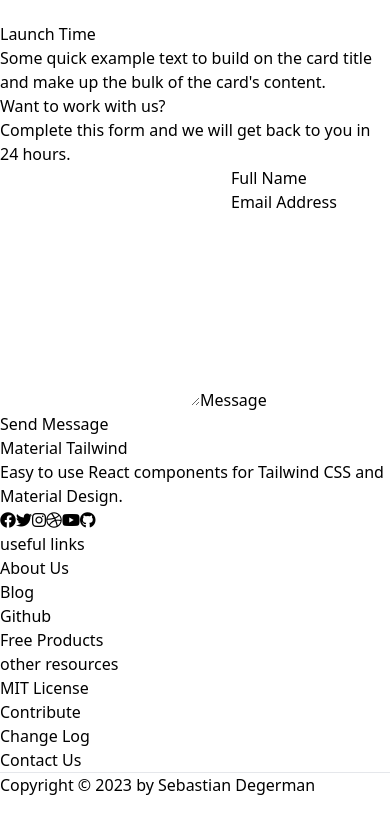
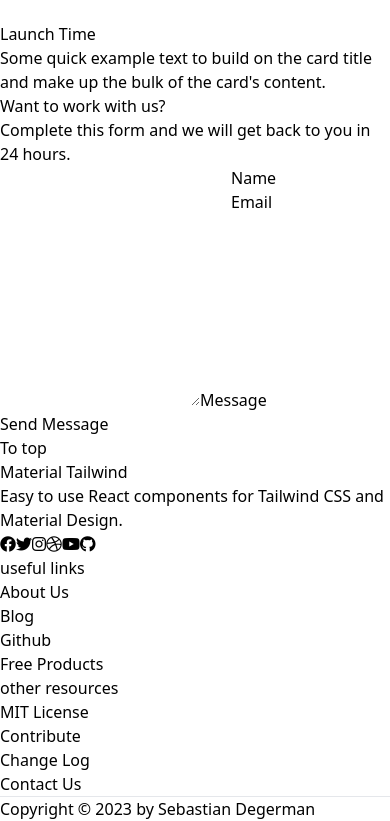
Before and after one commit to Degendeg/test-react, a React (Vite) app: page /home in a window 390 px wide. Shown: the part 7220-8041 px from the top of the page. Before the commit the page ends 8017 px from the top, so only its background shows below. Built offline with nearby package versions, Linux system fonts and the light colour scheme; what @material-tailwind/react would draw is missing.

Commit message:
added ngrok, removed analytics, responsiveness fix home.jsx navbar.jsx

```diff
--- a/index.html
+++ b/index.html
@@ -27,10 +27,6 @@
       crossorigin="anonymous"
       referrerpolicy="no-referrer"
     />
-
-    <!-- Nepcha Analytics (nepcha.com) -->
-    <!-- Nepcha is a easy-to-use web analytics. No cookies and fully compliant with GDPR, CCPA and PECR. -->
-    <script defer data-site="YOUR_DOMAIN_HERE" src="https://api.nepcha.com/js/nepcha-analytics.js"></script>
   </head>
   <body>
     <div id="root"></div>
--- a/src/pages/home.jsx
+++ b/src/pages/home.jsx
@@ -1,4 +1,4 @@
-import React, { useState } from "react";
+import React, { useState, useEffect } from "react";
 import {
   Card,
   CardBody,
@@ -19,8 +19,27 @@ export function Home() {
   const [fromEmail, setFromEmail] = useState('');
   const [message, setMessage] = useState('');
   const [responseMessage, setResponseMessage] = useState('');
+  const [isMobile, setIsMobile] = useState(false);
   const toEmail = 'sebbed89@hotmail.com';
   const apiKey = 'xsmtpsib-2690c55cb37011546df47318a21400c814ea77fb0218c8700d90de5ad810aa1a-IEhwsjVOH06ZxPDK';
+
+  useEffect(() => {
+    const checkIsMobile = () => {
+      setIsMobile(window.innerWidth < 768);
+    };
+
+    window.addEventListener('resize', checkIsMobile);
+
+    checkIsMobile();
+
+    return () => {
+      window.removeEventListener('resize', checkIsMobile);
+    };
+  }, []);
+
+  const scrollToTop = () => {
+    window.scrollTo({top: 0, behavior: 'smooth'});
+  };
 
   const sendEmail = async () => {
     const emailData = {
@@ -56,7 +75,7 @@ export function Home() {
   return (
     <>
       <div className="relative flex h-screen content-center items-center justify-center pt-16 pb-32">
-        <video autoPlay loop muted className="absolute top-0 h-full w-full object-cover bg-cover bg-center"
+        <video autoPlay loop muted playsInline className="absolute top-0 h-full w-full object-cover bg-cover bg-center"
           src="https://media.geeksforgeeks.org/wp-content/uploads/20221105184949/ezgif.com-gif-maker.mp4"
         />
         <div className="absolute top-0 h-full w-full bg-black/75 bg-cover bg-center" />
@@ -206,11 +225,12 @@ export function Home() {
           <PageTitle heading="Want to work with us?">
             Complete this form and we will get back to you in 24 hours.
           </PageTitle>
-          <form className="mx-auto mt-12 max-w-3xl text-center">
-            <div className="mb-8 flex gap-8">
-              <Input variant="standard" size="lg" label="Full Name"
+          <form className="mx-auto mt-12 max-w-2xl text-center">
+            <div className={`mb-8 gap-8 ${!isMobile ? 'flex' : ''}`}>
+              <Input variant="standard" size="lg" label="Name"
                 value={fullName} onChange={(e) => setFullName(e.target.value)} />
-              <Input variant="standard" size="lg" label="Email Address"
+              {isMobile && (<div className="py-4"></div>)}
+              <Input variant="standard" size="lg" label="Email"
                 value={fromEmail} onChange={(e) => setFromEmail(e.target.value)} />
             </div>
             <Textarea variant="standard" size="lg" label="Message" rows={8}
@@ -223,6 +243,11 @@ export function Home() {
         </div>
       </section>
       <div className="bg-blue-gray-50/50">
+        {isMobile && (
+          <div className="mx-auto pt-10 text-center">
+            <Button className="bg-gray-500 w-10/12" size="md" onClick={scrollToTop}>To top</Button>
+          </div>
+        )}
         <Footer />
       </div>
     </>
--- a/src/widgets/layout/navbar.jsx
+++ b/src/widgets/layout/navbar.jsx
@@ -21,8 +21,7 @@ export function Navbar({ brandName, routes, action }) {
   }, []);
 
   const navList = (
-    <div className="bg-blue-gray-50/50 px-2 py-1 rounded-md">
-      <ul className="mb-4 mt-2 flex flex-col gap-2 text-inherit lg:mb-0 lg:mt-0 lg:flex-row lg:items-center lg:gap-6">
+    <ul className="mb-4 mt-2 mr-40 flex flex-col gap-2 text-inherit lg:mb-0 lg:mt-0 lg:flex-row lg:items-center lg:gap-6">
       {routes.map(({ name, path, icon, href, target }) => (
         <Typography
           key={name}
@@ -59,7 +58,6 @@ export function Navbar({ brandName, routes, action }) {
         </Typography>
       ))}
     </ul>
-    </div>
   );
 
   return (
```
Also changed, not shown: 1 other file (tests, documents, lock files or other folders). Lines whose indentation alone changed are shown as unchanged.
